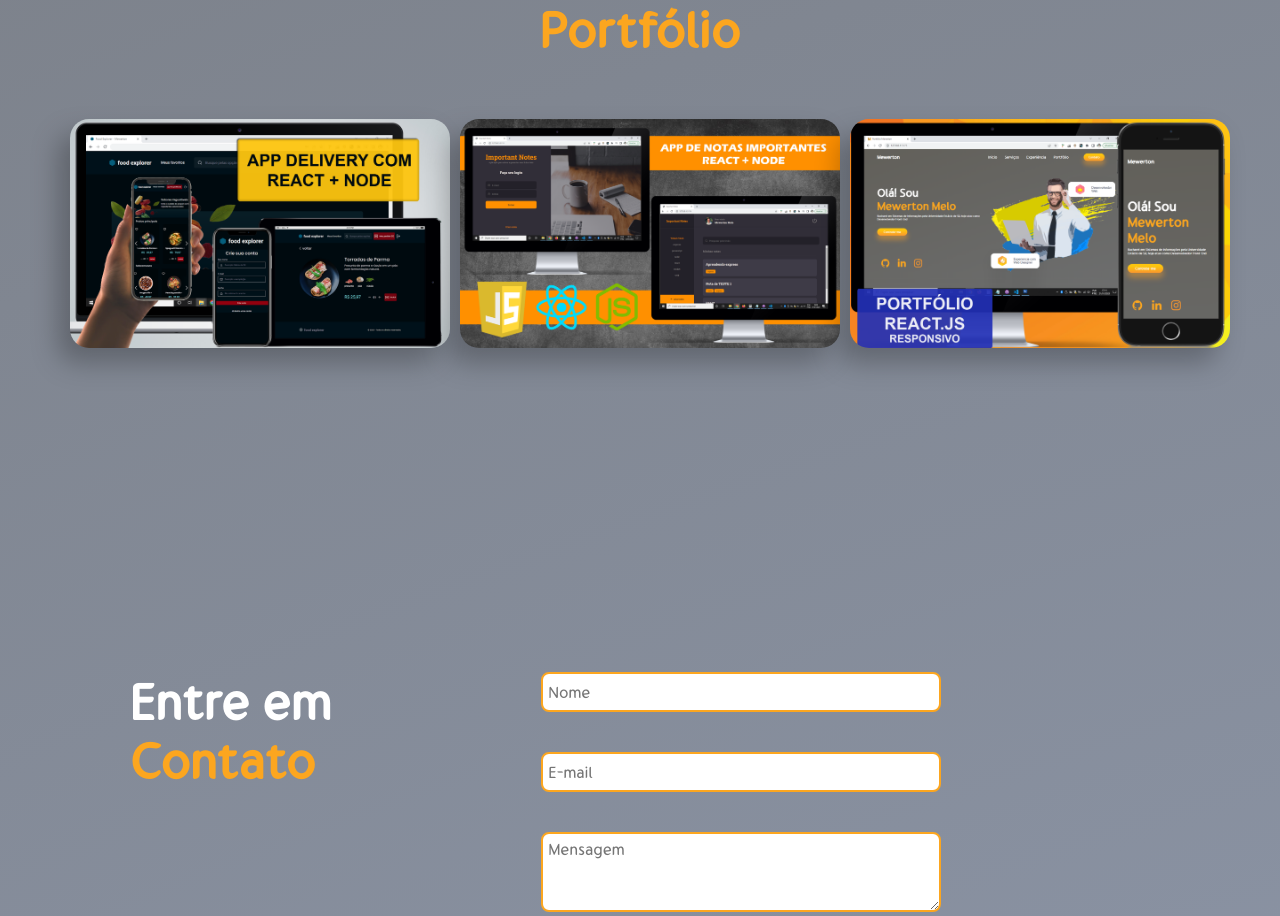
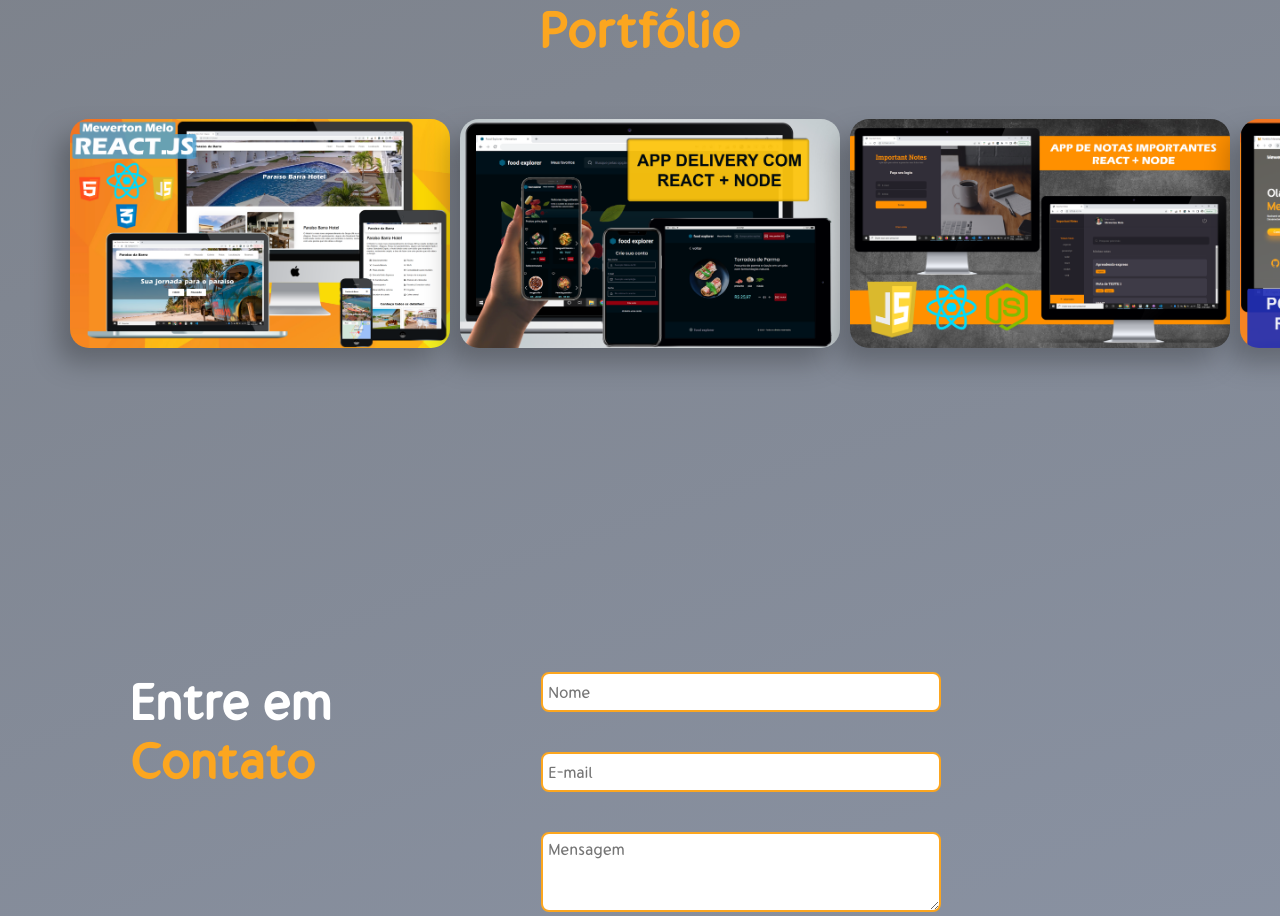
Before and after one commit to mewerton/myportfolio, a React (Vite) app: page / in a window 1280 px wide. Shown: the part 3254-4170 px from the top of the page. Built offline with nearby package versions, Linux system fonts and the light colour scheme.

Commit message:
Novo Projeto

```diff
--- a/src/Components/Portfolio/index.jsx
+++ b/src/Components/Portfolio/index.jsx
@@ -4,6 +4,7 @@
 import FoodExplorer from "../../assets/foodexplorer.png"
 import ImportantNotes from "../../assets/importantnotes.png"
 import MyPortfolio from "../../assets/myportfolio.png"
+import WebSiteHotel from "../../assets/apresentarhotel.png"
 import 'swiper/css'
 
 
@@ -26,6 +27,11 @@
                 className="portfolio-slider"
                 >
                     <SwiperSlide>
+                        <a href="https://github.com/mewerton/paraisobarrahotel" target="_blank">
+                        <img src={WebSiteHotel} alt="" />
+                        </a>
+                    </SwiperSlide>
+                    <SwiperSlide>
                         <a href="https://github.com/mewerton/FoodExplorer_FrontEnd" target="_blank">
                         <img src={FoodExplorer} alt="" />
                         </a>
```
Also changed, not shown: src/assets/apresentarhotel.png (added).
